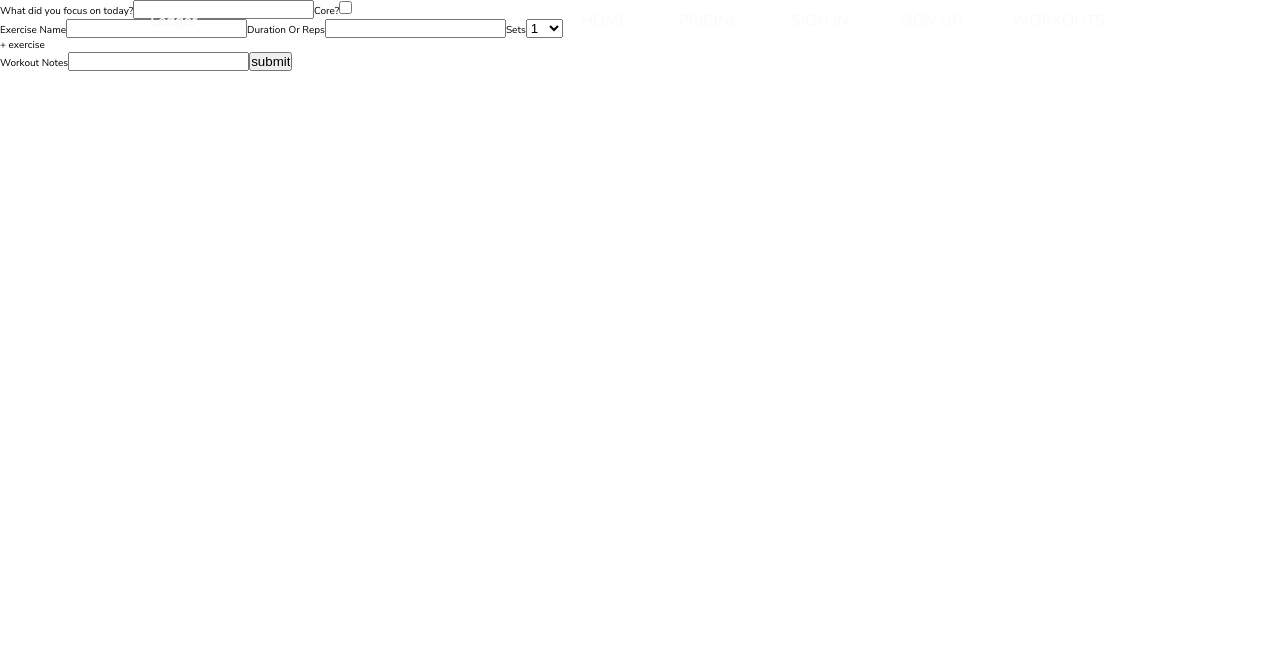
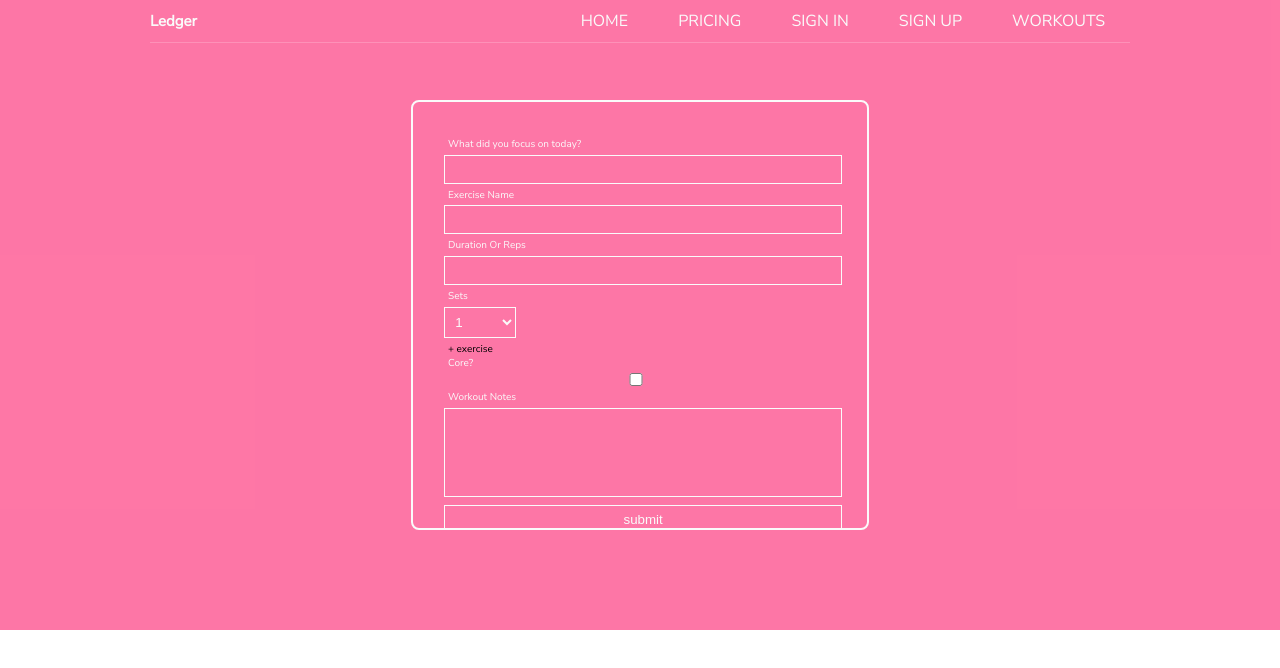
Before and after one commit to alanblee/workout-logger, a React (Create React App) app in the folder client/: page /workouts in a window 1280 px wide. Shown: the top 668 px of the page. Built offline with nearby package versions, Linux system fonts and the light colour scheme; a web font is replaced by a local one.

Commit message:
styled form

```diff
--- a/client/src/App.scss
+++ b/client/src/App.scss
@@ -1,5 +1,4 @@
 .main-container {
-
   .container {
     max-width: 98rem;
     margin: 0 auto;
--- a/client/src/components/homepage/landing-content/landing-content.scss
+++ b/client/src/components/homepage/landing-content/landing-content.scss
@@ -54,7 +54,7 @@
         background-image: linear-gradient(
           135deg,
           rgba(253, 68, 133, 0.73) 0%,
-          rgba(255, 117, 165, 0.67) 100%
+          rgba(169, 169, 169, 0.67) 100%
         );
         z-index: -1;
       }
--- a/client/src/components/homepage/testimonial/testimonial.scss
+++ b/client/src/components/homepage/testimonial/testimonial.scss
@@ -4,7 +4,7 @@
   background: linear-gradient(
       135deg,
       rgba(253, 68, 133, 0.73) 0%,
-      rgba(255, 117, 165, 0.67) 100%
+      rgba(169, 169, 169, 0.67) 100%
     ),
     url("../../../img/matt.jpg") no-repeat center fixed;
   -webkit-background-size: cover;
--- a/client/src/components/workouts/main-workout-page.jsx
+++ b/client/src/components/workouts/main-workout-page.jsx
@@ -15,19 +15,19 @@ const WorkoutPage = ({ getWorkout }) => {
   }, []);
 
   // handle form submit
-  const handleFormSubmit = newWorkout => {
+  const handleFormSubmit = (newWorkout) => {
     setWorkouts([...workouts, newWorkout]);
   };
 
   //handle edit workout
-  const handleEdit = workout => {
+  const handleEdit = (workout) => {
     setEditWorkout(workout);
   };
-  const handleEditWorkout = editedWorkout => {
+  const handleEditWorkout = (editedWorkout) => {
     setWorkouts([
-      ...workouts.map(workout => {
+      ...workouts.map((workout) => {
         return workout.id === editedWorkout.id ? editedWorkout : workout;
-      })
+      }),
     ]);
     setEditWorkout([]);
   };
@@ -47,15 +47,15 @@ const WorkoutPage = ({ getWorkout }) => {
   };
 
   //remove workout
-  const removeWorkout = id => {
+  const removeWorkout = (id) => {
     setWorkouts([
-      ...workouts.filter(workout => {
+      ...workouts.filter((workout) => {
         return workout.id !== id;
-      })
+      }),
     ]);
   };
   //useHistory to go to new info route
-  const moreInfo = id => {};
+  const moreInfo = (id) => {};
   return (
     <div onClick={saveWorkouts}>
       <WorkoutForm
@@ -63,11 +63,11 @@ const WorkoutPage = ({ getWorkout }) => {
         workoutToEdit={editWorkout}
         submitEdit={handleEditWorkout}
       />
-      {workouts.map(workout => {
+      {workouts.map((workout) => {
         return (
           <div
+            className="workout-entries"
             key={workout.id}
-            className="workout-entry"
             onClick={() => {
               getWorkout(workout);
             }}
@@ -78,8 +78,6 @@ const WorkoutPage = ({ getWorkout }) => {
             <button onClick={() => handleEdit(workout)}>edit</button>
             <button onClick={() => removeWorkout(workout.id)}>Delete</button>
             <button onClick={() => moreInfo(workout.id)}>More info</button>
-
-
           </div>
         );
       })}
--- a/client/src/components/workouts/main-workout-page.scss
+++ b/client/src/components/workouts/main-workout-page.scss
@@ -0,0 +1,4 @@
+.workout-entries {
+  background: rgba(253, 68, 133, 0.73);
+  width: 100%;
+}
--- a/client/src/components/workouts/workout-form/workout-form.jsx
+++ b/client/src/components/workouts/workout-form/workout-form.jsx
@@ -6,15 +6,12 @@ import "./workout-form.scss";
 const WorkoutForm = ({ handleWorkouts, workoutToEdit, submitEdit }) => {
   //set form states
   const [formValues, setFormValues] = useState({
-    date: new Date()
-      .toJSON()
-      .slice(0, 10)
-      .replace(/-/g, "/"),
+    date: new Date().toJSON().slice(0, 10).replace(/-/g, "/"),
     workoutFocus: "",
     id: uuid(),
     core: null,
     exercises: [{ name: "", repsOrTime: "", sets: "1" }],
-    notes: ""
+    notes: "",
   });
 
   useEffect(() => {
@@ -28,23 +25,23 @@ const WorkoutForm = ({ handleWorkouts, workoutToEdit, submitEdit }) => {
         workoutFocus,
         core,
         exercises,
-        notes
+        notes,
       });
     }
   }, [workoutToEdit]);
   //reset form
-  const resetForm = event => {
+  const resetForm = (event) => {
     setFormValues({
       ...formValues,
       id: uuid(),
       workoutFocus: "",
       core: null,
       exercises: [{ name: "", repsOrTime: "", sets: "1" }],
-      notes: ""
+      notes: "",
     });
   };
   //handle change
-  const handleChange = event => {
+  const handleChange = (event) => {
     const { className, value, name, dataset } = event.target;
     //check if event classname matches dynamic inputs
     if (["name", "repsOrTime", "sets"].includes(className)) {
@@ -58,12 +55,12 @@ const WorkoutForm = ({ handleWorkouts, workoutToEdit, submitEdit }) => {
       setFormValues({
         ...formValues,
         id: workoutToEdit.id ? workoutToEdit.id : uuid(),
-        [name]: event.target.type === "checkbox" ? event.target.checked : value
+        [name]: event.target.type === "checkbox" ? event.target.checked : value,
       });
     }
   };
   //handle submit
-  const handleSubmit = event => {
+  const handleSubmit = (event) => {
     event.preventDefault();
     if (workoutToEdit.id) {
       submitEdit(formValues);
@@ -79,15 +76,16 @@ const WorkoutForm = ({ handleWorkouts, workoutToEdit, submitEdit }) => {
       ...formValues,
       exercises: [
         ...formValues.exercises,
-        { name: "", repsOrTime: "", sets: "1" }
-      ]
+        { name: "", repsOrTime: "", sets: "1" },
+      ],
     });
   };
   return (
+    <div className="center-content">
       <div className="form-wrapper">
         <form action="" className="form" onSubmit={handleSubmit}>
+          <label htmlFor="workoutFocus">
             What did you focus on today?
-        <label htmlFor="workoutFocus">
             <input
               type="text"
               name="workoutFocus"
@@ -95,6 +93,13 @@ const WorkoutForm = ({ handleWorkouts, workoutToEdit, submitEdit }) => {
               value={formValues.workoutFocus}
             />
           </label>
+          <ExerciseInput
+            exercises={formValues.exercises}
+            handleChange={handleChange}
+          />
+          <div>
+            <span onClick={addExercise}>+ exercise</span>
+          </div>
           <label htmlFor="core">
             Core?
             <input
@@ -104,17 +109,10 @@ const WorkoutForm = ({ handleWorkouts, workoutToEdit, submitEdit }) => {
               onChange={handleChange}
             />
           </label>
-        <ExerciseInput
-          exercises={formValues.exercises}
-          handleChange={handleChange}
-        />
-        <div>
-          <span onClick={addExercise}>+ exercise</span>
-        </div>
           <label htmlFor="notes">
             Workout Notes
-          <input
-            type="textarea"
+            <textarea
+              rows="5"
               name="notes"
               value={formValues.notes}
               onChange={handleChange}
@@ -123,6 +121,7 @@ const WorkoutForm = ({ handleWorkouts, workoutToEdit, submitEdit }) => {
           <input type="submit" value="submit" />
         </form>
       </div>
+    </div>
   );
 };
 
--- a/client/src/components/workouts/workout-form/workout-form.scss
+++ b/client/src/components/workouts/workout-form/workout-form.scss
@@ -0,0 +1,42 @@
+.center-content {
+  background: rgba(253, 68, 133, 0.73);
+  width: 100%;
+  height: 63rem;
+  display: flex;
+
+  .form-wrapper {
+    width: 30%;
+    max-width: 50rem;
+    border: 2px solid #fafafa;
+    padding: 3.5rem;
+    margin: 10rem auto;
+    border-radius: 0.8rem;
+    overflow: auto;
+    label {
+      color: #fafafa;
+    }
+    input,
+    textarea,
+    select {
+      display: block;
+      background-color: transparent;
+      border: 1px solid #fafafa;
+      color: #fafafa;
+      padding: 0.6rem;
+      outline: none;
+      width: 100%;
+      margin: 1% -1%;
+    }
+    textarea {
+      resize: none;
+    }
+    select {
+      width: 15%;
+    }
+
+    .form {
+      display: flex;
+      flex-direction: column;
+    }
+  }
+}
```
Lines whose indentation alone changed are shown as unchanged.
